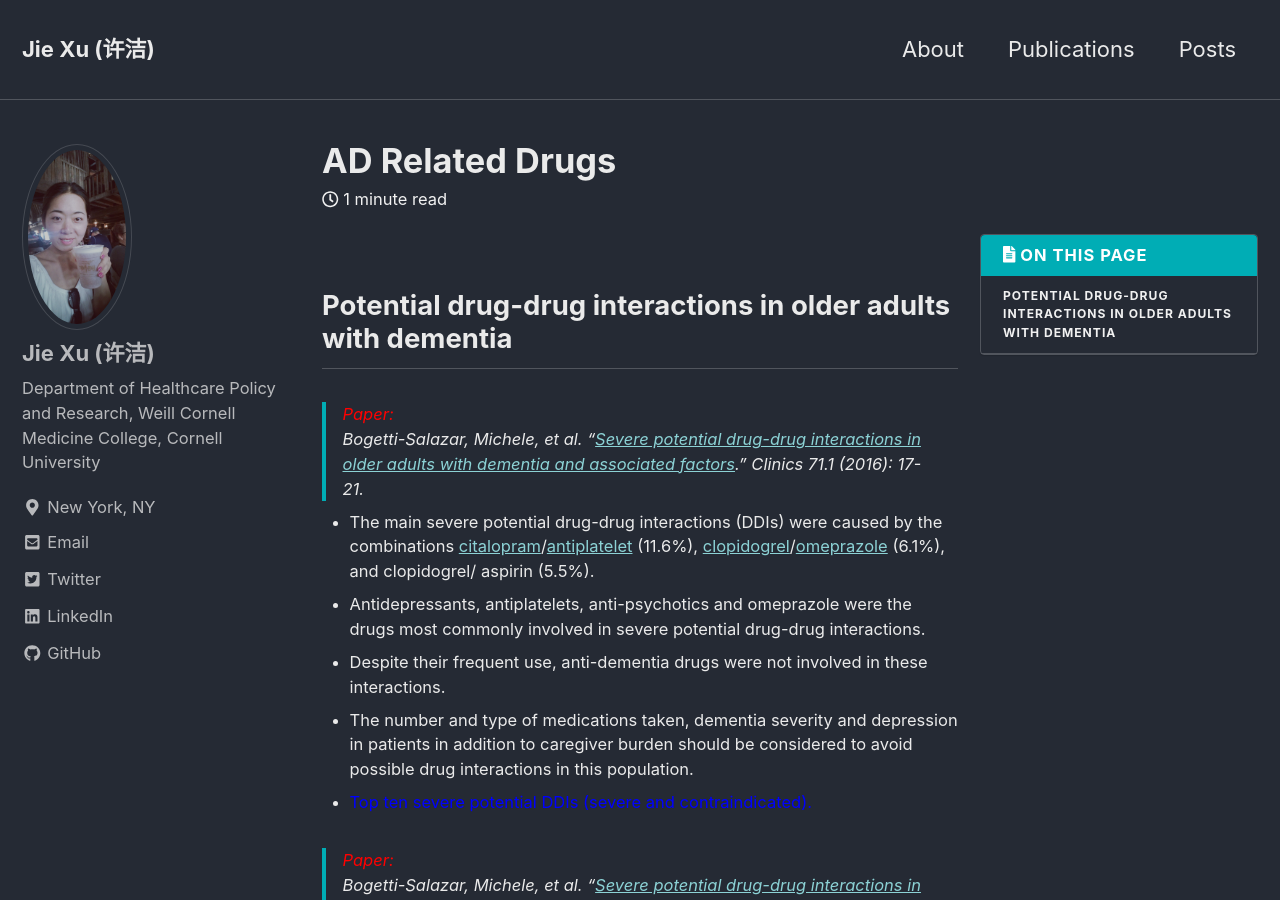
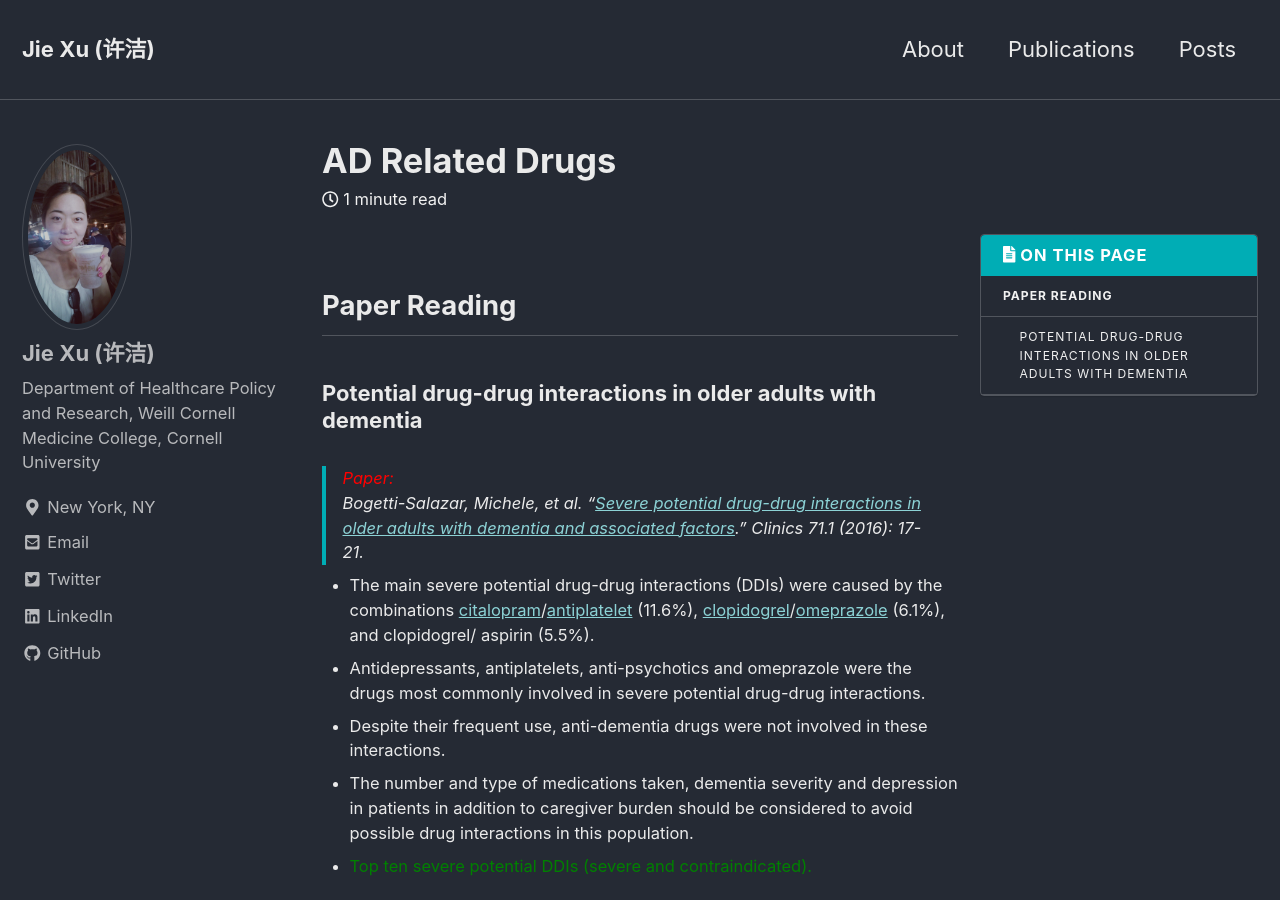
Before and after one commit to jxu1015/jxu1015.github.io, a Jekyll site: the page built from _posts/2020-03-03-AD-Related-Drugs.md, in a window 1280 px wide and 900 px high. Built offline with Jekyll 4.4.1, drawn with Linux system fonts in a browser that asks for light colours; nearby versions of some CDN libraries.

Commit message:
Update 2020-03-03-AD-Related-Drugs.md

```diff
--- a/_posts/2020-03-03-AD-Related-Drugs.md
+++ b/_posts/2020-03-03-AD-Related-Drugs.md
@@ -8,7 +8,9 @@ tags:
 toc: true
 ---
 
-## Potential drug-drug interactions in older adults with dementia
+## Paper Reading
+
+### Potential drug-drug interactions in older adults with dementia
 
 > <font color='red'>Paper:</font> Bogetti-Salazar, Michele, et al. "[Severe potential drug-drug interactions in older adults with dementia and associated factors](https://www.ncbi.nlm.nih.gov/pmc/articles/PMC4763155/pdf/cln-71-01-017.pdf)." Clinics 71.1 (2016): 17-21.
 {: .small}
@@ -17,7 +19,7 @@ toc: true
 * Antidepressants, antiplatelets, anti-psychotics and omeprazole were the drugs most commonly involved in severe potential drug-drug interactions.
 * Despite their frequent use, anti-dementia drugs were not involved in these interactions.
 * The number and type of medications taken, dementia severity and depression in patients in addition to caregiver burden should be considered to avoid possible drug interactions in this population.
-* <font color='blue'>Top ten severe potential DDIs (severe and contraindicated).</font>
+* <font color='green'>Top ten severe potential DDIs (severe and contraindicated).</font>
 {: .small}
 
 
```
